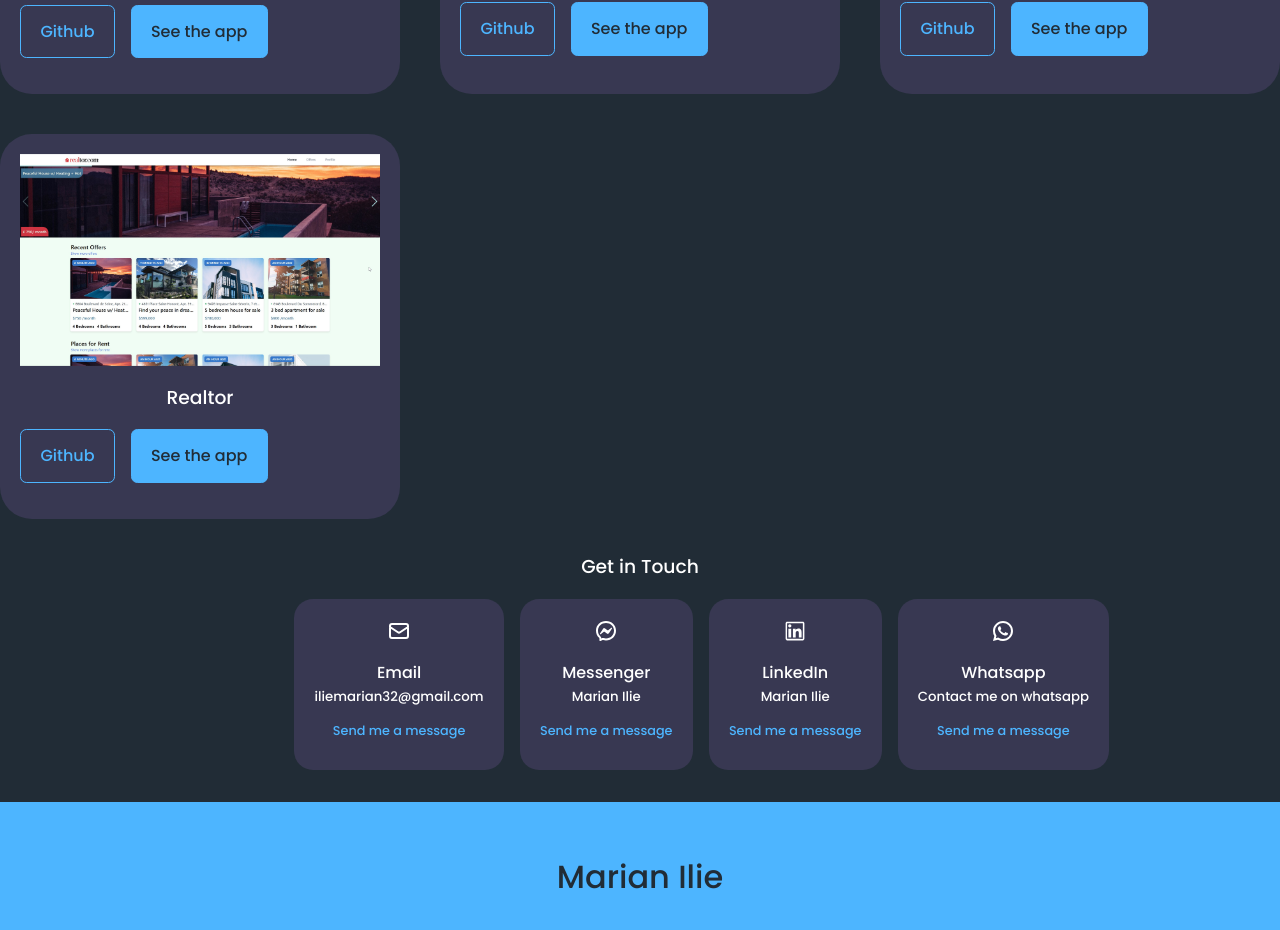
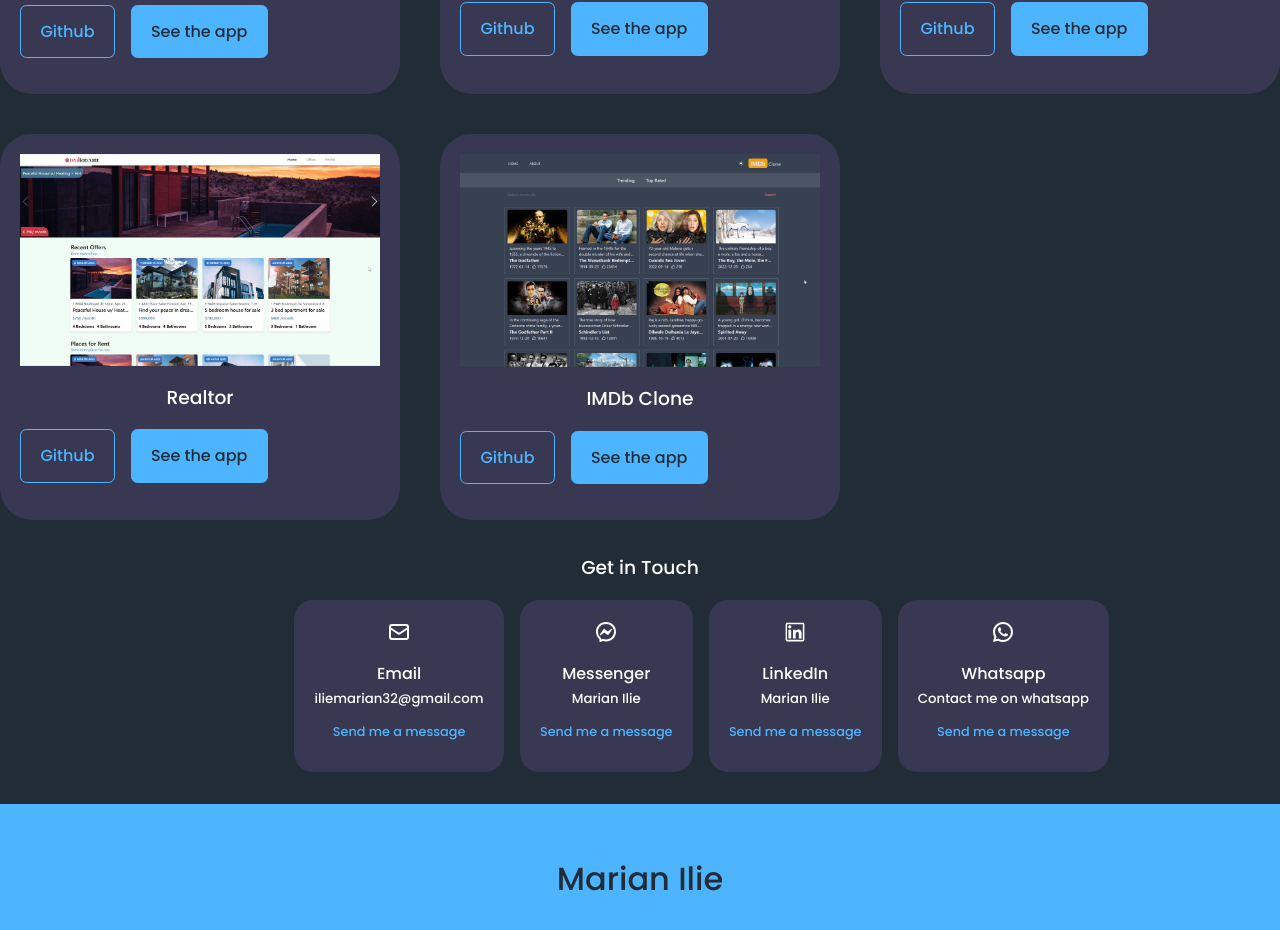
Before and after one commit to Ilie1985/my-portfolio, a React (Create React App) app in the folder my_portfolio/: page / in a window 1280 px wide. Shown: the part 2080-3010 px from the top of the page. Built offline with nearby package versions, Linux system fonts and the light colour scheme.

Commit message:
new project added

```diff
--- a/my_portfolio/src/components/projects/Projects.js
+++ b/my_portfolio/src/components/projects/Projects.js
@@ -6,6 +6,7 @@
 import img5 from "../../media/img5.jpg";
 import img6 from "../../media/img6.jpg";
 import img7 from "../../media/img7.jpg";
+import img8 from "../../media/img8.jpg";
 import "./projects.css";
 
 const data = [
@@ -59,6 +60,13 @@
     github: "https://github.com/Ilie1985/realtor_reactjs",
     demo: "https://realtor-reactjs-rho.vercel.app/",
   },
+  {
+    id: 8,
+    image: img8,
+    title: "IMDb Clone",
+    github: "https://github.com/Ilie1985/imdb_react_nextjs",
+    demo: "https://imdb-react-nextjs.vercel.app/",
+  },
 ];
 
 const Projects = () => {
```
Also changed, not shown: my_portfolio/src/media/img8.jpg (added).
